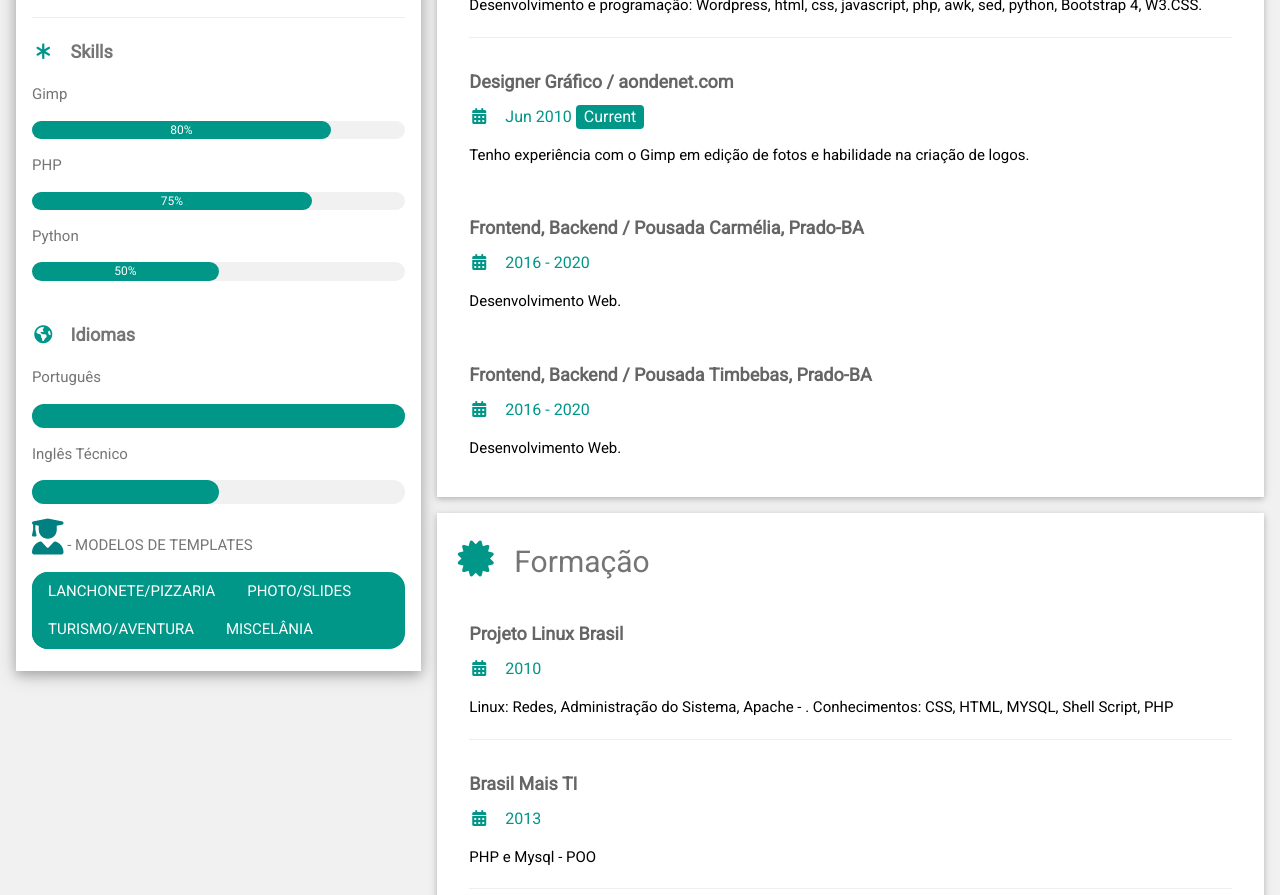
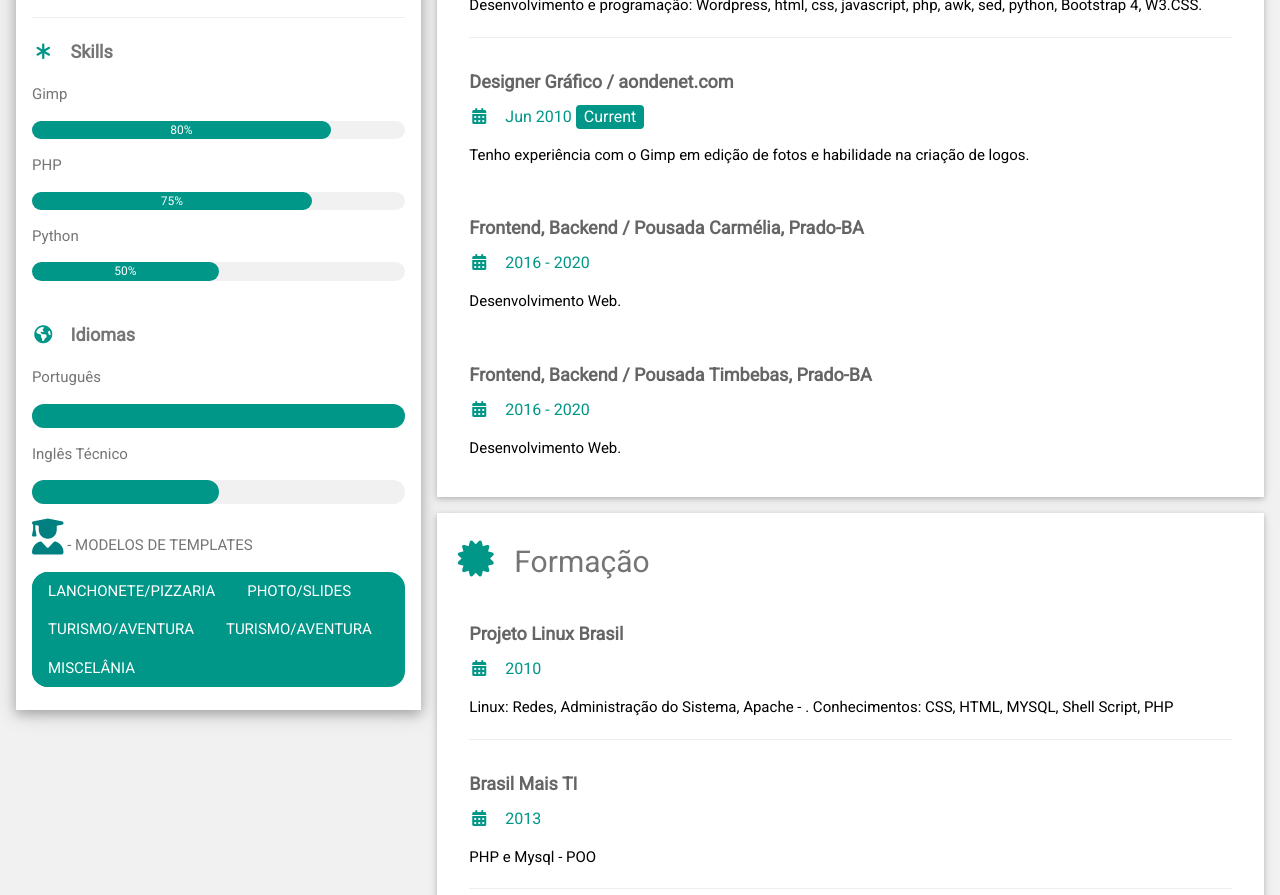
Before and after one commit to aondenet-sinval/portfolio, a plain HTML site: page index.htm in a window 1280 px wide. Shown: the part 205-1100 px from the top of the page. Drawn offline with nearby package versions, Linux system fonts and the light colour scheme.

Commit message:
Update index.htm

```diff
--- a/index.htm
+++ b/index.htm
@@ -63,6 +63,7 @@ html,body,h1,h2,h3,h4,h5,h6 {font-family: "Roboto", sans-serif}
             <a href="lanchepizza.htm" target="_blank" class="w3-bar-item w3-button">LANCHONETE/PIZZARIA</a>
             <a href="https://aondenet-sinval.github.io/slide/" target="_blank" class="w3-bar-item w3-button">PHOTO/SLIDES</a>
             <a href="https://aondenet-sinval.github.io/aventura/" target="_blank" class="w3-bar-item w3-button">TURISMO/AVENTURA</a>
+            <a href="store.htm" target="_blank" class="w3-bar-item w3-button">TURISMO/AVENTURA</a>
             <a href="https://unresistible-taste.000webhostapp.com/" target="_blank" class="w3-bar-item w3-button">MISCELÂNIA</a>
            </div>
           <br>
```
